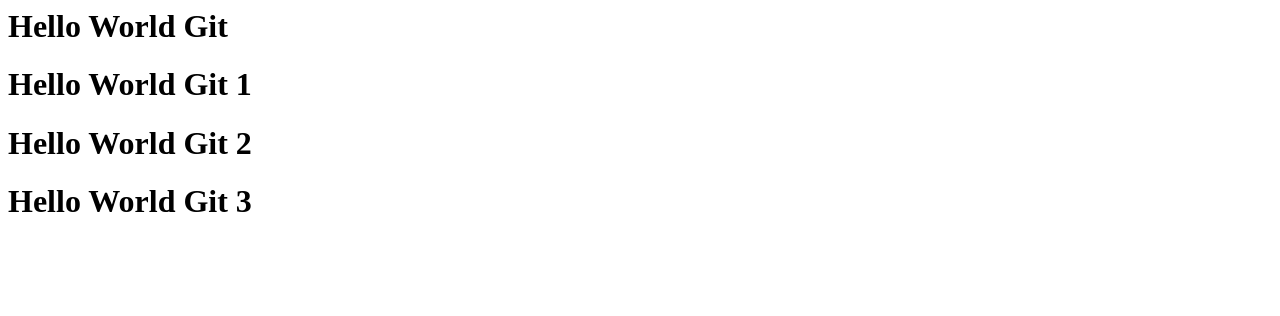
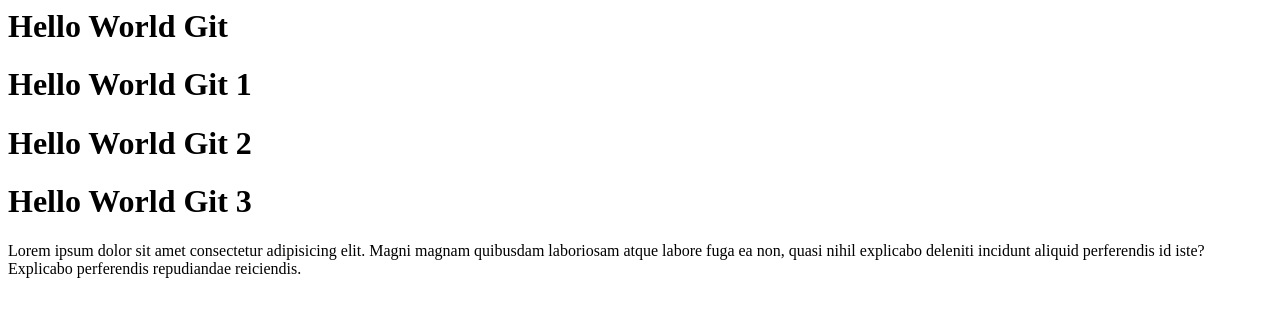
Before and after one commit to jpsalvatierraf/joder, a plain HTML site: page index.html in a window 1280 px wide. Drawn offline with Linux system fonts and the light colour scheme.

Commit message:
lorem parrafo

```diff
--- a/index.html
+++ b/index.html
@@ -9,5 +9,6 @@
 	<h1>Hello World Git 1</h1>
 	<h1>Hello World Git 2</h1>
 	<h1>Hello World Git 3</h1>
+	<p>Lorem ipsum dolor sit amet consectetur adipisicing elit. Magni magnam quibusdam laboriosam atque labore fuga ea non, quasi nihil explicabo deleniti incidunt aliquid perferendis id iste? Explicabo perferendis repudiandae reiciendis.</p>
 </body>
 </html>
```
